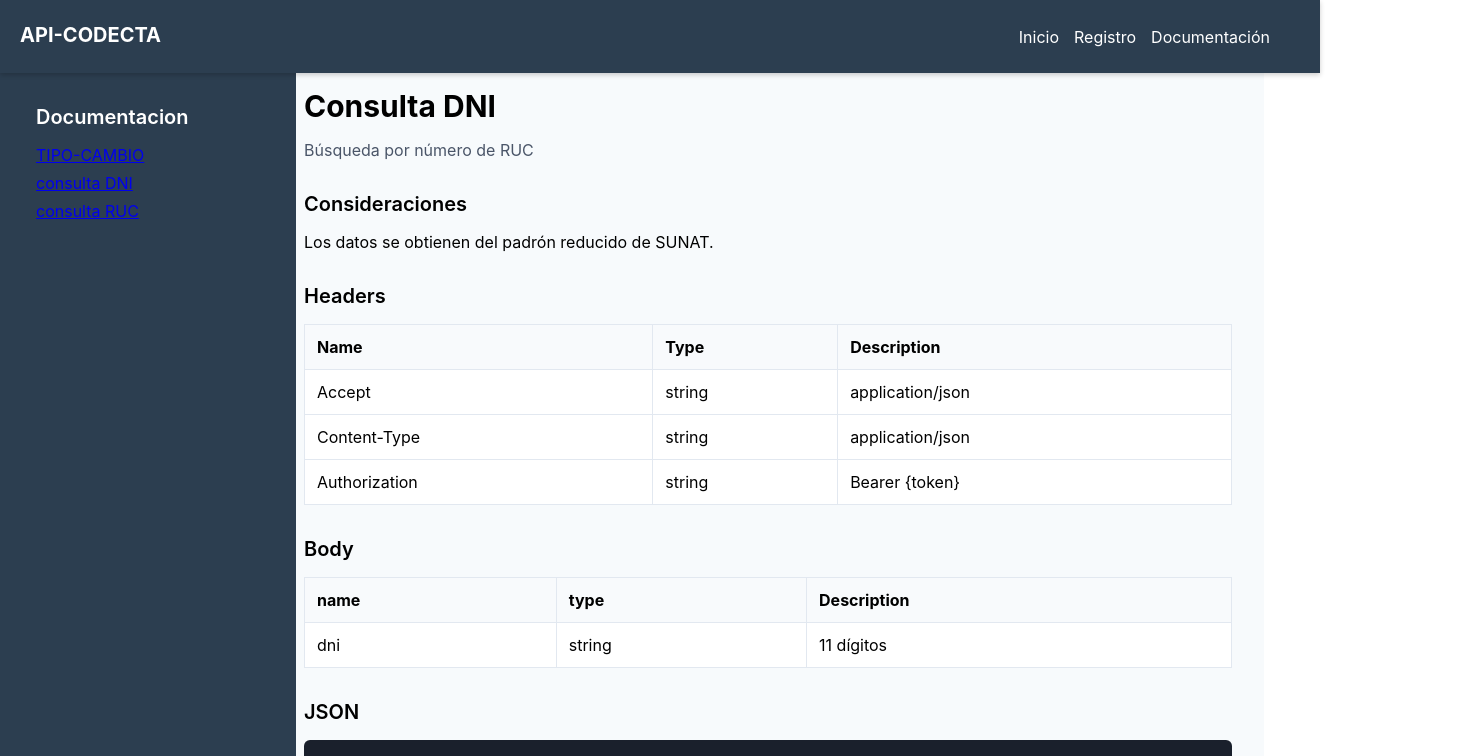
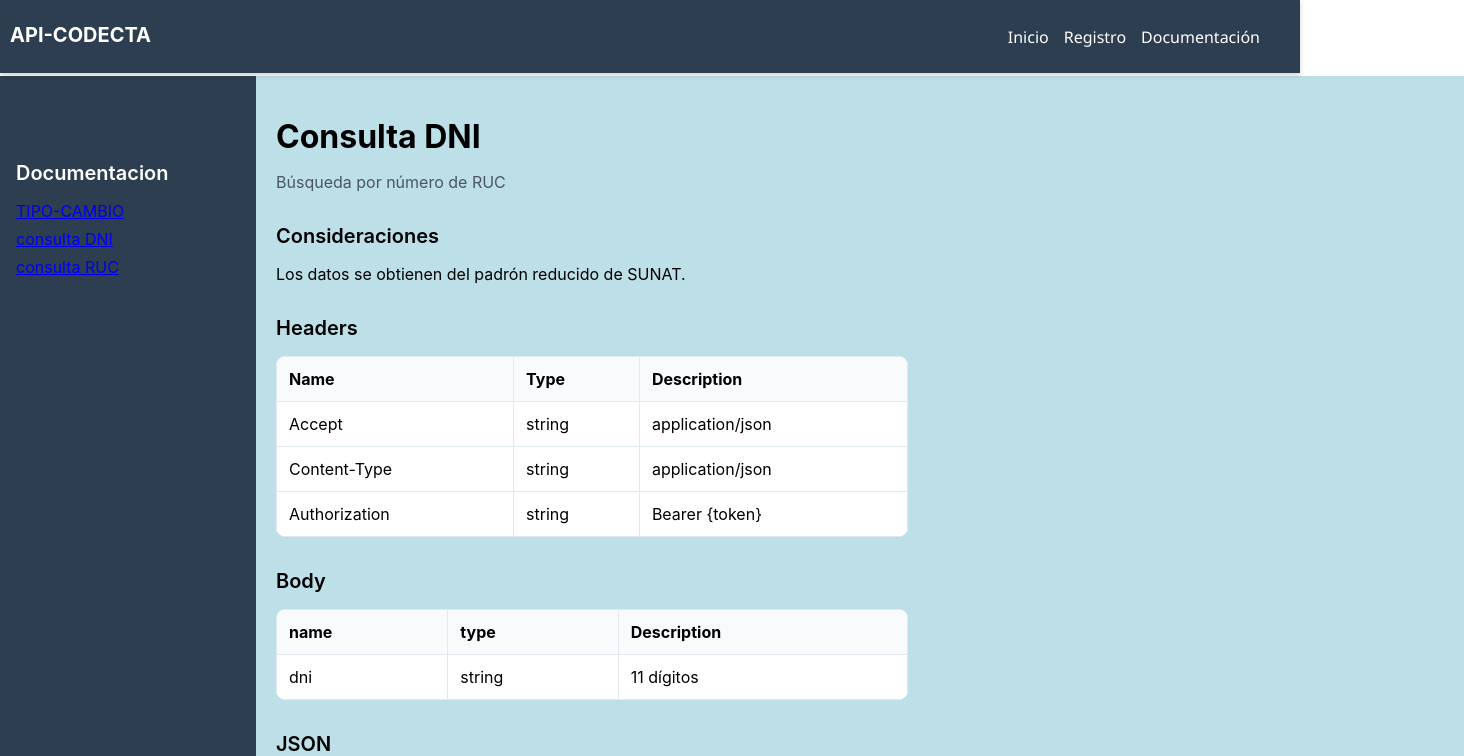
Before and after one commit to yfryxv/system-react, a React (Create React App) app: page /documentacion in a window 1280 px wide. Shown: the top 756 px of the page, 1464 px wide, since content can reach past the window. Built offline with nearby package versions, Linux system fonts and the light colour scheme.

Commit message:
2 tipocambio

```diff
--- a/src/styles/Documentacion-CAMBIO.css
+++ b/src/styles/Documentacion-CAMBIO.css
@@ -11,19 +11,19 @@
     color: white;
     overflow-y: auto; /* Añade scroll si hay mucho contenido */
     position: fixed; /* Mantiene el sidebar fijo */
-    top: 0; /* Alineado al borde superior */
+    top: 12px; /* Alineado al borde superior */
     left: 0; /* Alineado al borde izquierdo */
   }
 
   .sidebar-content {
-    padding: 1rem;
+    padding: 0;
   }
 
   /* Content area styles */
   .content {
     margin-left: 16rem; /* Espacio igual al ancho del sidebar */
     width: calc(100% - 16rem); /* Ajusta el contenido restante al ancho disponible */
-    padding: 1rem;
+    padding: 0;
   }
 
 .logo {
--- a/src/styles/Documentacion.css
+++ b/src/styles/Documentacion.css
@@ -69,13 +69,19 @@
 }
 
 .main-content {
-  flex: 1;
-  padding: 2rem;
-  background-color: #f7fafc;
+  margin-top: 60px;
+  margin-bottom: 37px;
+  margin-left: -16px;
+  margin-right: -200px;
+  background-color: rgb(189, 223, 231);
+  display: flexbox;
+  padding-left: 20px;
+  padding-bottom: 2px;
+  padding-right: 556px;
 }
 
 h1 {
-  font-size: 1.875rem;
+  font-size: 2rem;
   font-weight: bold;
   margin-bottom: 1rem;
 }
@@ -97,6 +103,7 @@ h2 {
 
 .table-container {
   overflow-x: auto;
+  border-radius: 10px;
 }
 
 table {
--- a/src/styles/Inicio.css
+++ b/src/styles/Inicio.css
@@ -12,7 +12,8 @@
     background-color: #334a7d;
     color: white;
     width: 20%;
-    padding: 20px;
+    padding: 0;
+    margin-top: 76px;
   }
 
   .sidebar-title {
@@ -91,3 +92,17 @@
     color: gray;
     font-size: 0.9rem;
   }
+
+  footer{
+    top: 902px;
+    left: 0px;
+    right: 0px;
+    align-content: center;
+    position: fixed;
+    background-color: #2f4655;
+    color: #f8f8f8;
+  }
+
+  .footer p{
+    align-content: center;
+  }
--- a/src/styles/Navbar.css
+++ b/src/styles/Navbar.css
@@ -1,10 +1,8 @@
 .navbar {
     position: fixed;
-    top: 0;
-    left: 0;
     width: 100%;
     background-color: #2c3e50;
-    padding: 10px 20px;
+    padding: 10px;
     color: white;
     display: flex;
     justify-content: space-between;
@@ -19,6 +17,7 @@
 }
 
 .navbar-links {
+    font-family: 'Segoe UI', Tahoma, Geneva, Verdana, sans-serif;
     display: flex;
     gap: 15px;
     margin-right: 30px;
```
